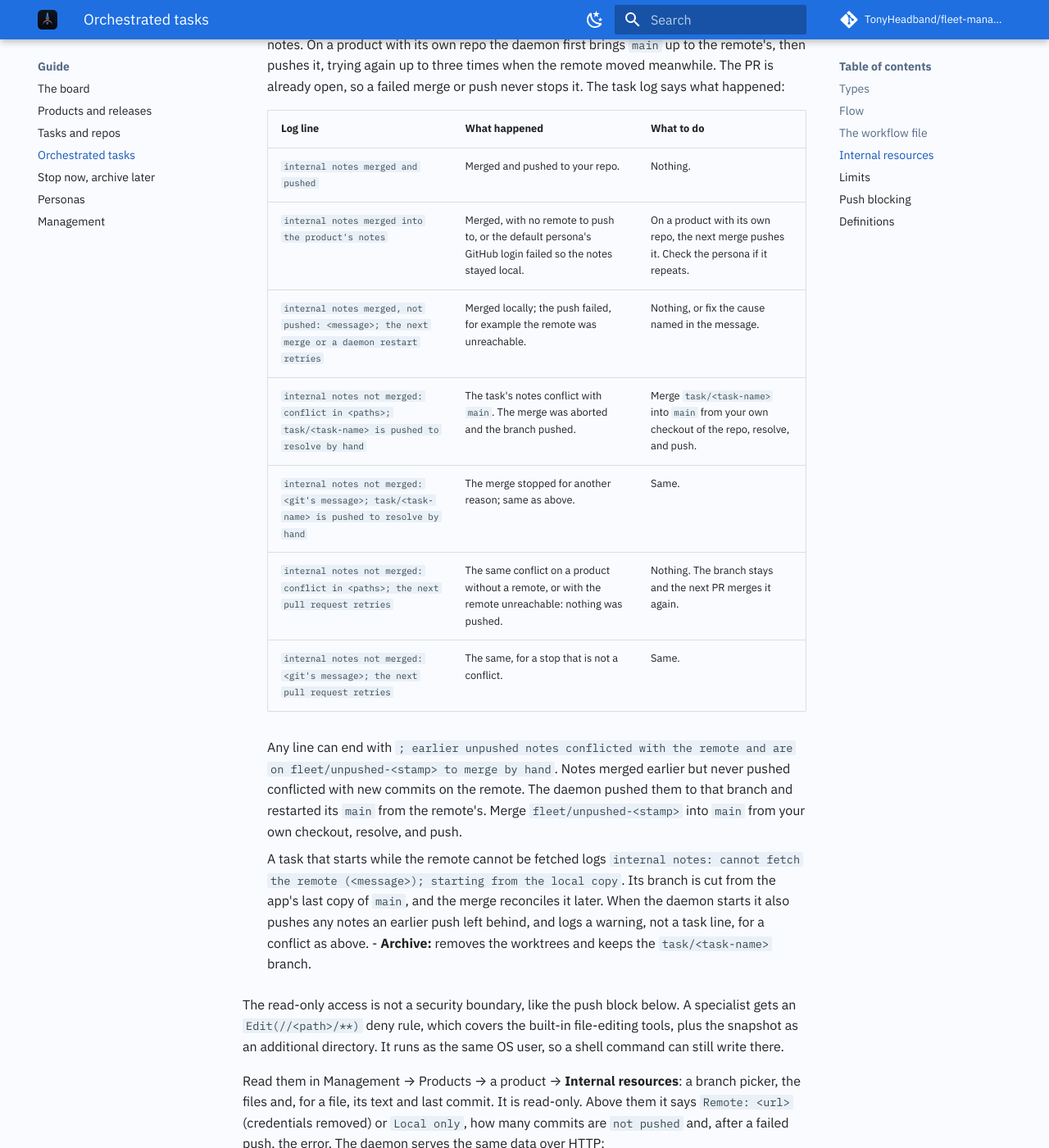
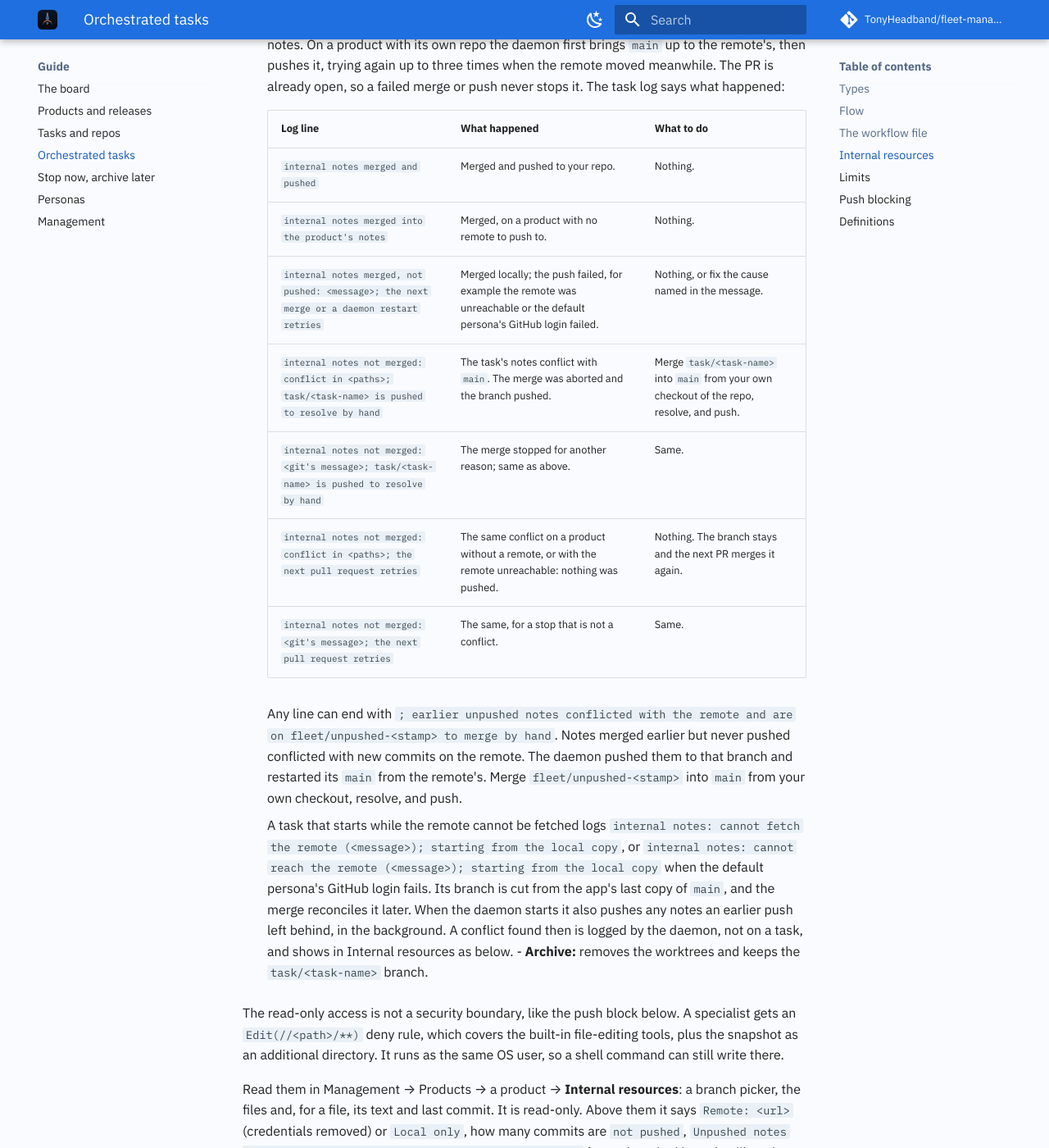
Before and after one commit to TonyHeadband/fleet-manager, an MkDocs documentation site: the page built from docs/guide/orchestrated-tasks.md, in a window 1280 px wide and 1400 px high, scrolled down 2041 px. Shown: the whole window at 82% size. Built offline with MkDocs 1.6.1 and Material for MkDocs 9.7.7, drawn with Linux system fonts in a browser that asks for light colours; comment, search, counter and statistics services are not loaded; some of the changed text lies outside the part shown.

Commit message:
docs: a failed persona login is a failed push, and parked notes show
The "merged into the product's notes" row no longer covers a failed
GitHub login, which now logs "merged, not pushed". Documents the new
attach warning, the background startup push, the parked-branch line in
Internal resources and the host check on a default persona change.

Co-Authored-By: Claude Opus 5.5 <noreply@anthropic.com>

```diff
--- a/docs/guide/orchestrated-tasks.md
+++ b/docs/guide/orchestrated-tasks.md
@@ -78,8 +78,8 @@ that has branches but no `main` is refused.
     | Log line | What happened | What to do |
     | --- | --- | --- |
     | `internal notes merged and pushed` | Merged and pushed to your repo. | Nothing. |
-    | `internal notes merged into the product's notes` | Merged, with no remote to push to, or the default persona's GitHub login failed so the notes stayed local. | On a product with its own repo, the next merge pushes it. Check the persona if it repeats. |
-    | `internal notes merged, not pushed: <message>; the next merge or a daemon restart retries` | Merged locally; the push failed, for example the remote was unreachable. | Nothing, or fix the cause named in the message. |
+    | `internal notes merged into the product's notes` | Merged, on a product with no remote to push to. | Nothing. |
+    | `internal notes merged, not pushed: <message>; the next merge or a daemon restart retries` | Merged locally; the push failed, for example the remote was unreachable or the default persona's GitHub login failed. | Nothing, or fix the cause named in the message. |
     | `internal notes not merged: conflict in <paths>; task/<task-name> is pushed to resolve by hand` | The task's notes conflict with `main`. The merge was aborted and the branch pushed. | Merge `task/<task-name>` into `main` from your own checkout of the repo, resolve, and push. |
     | `internal notes not merged: <git's message>; task/<task-name> is pushed to resolve by hand` | The merge stopped for another reason; same as above. | Same. |
     | `internal notes not merged: conflict in <paths>; the next pull request retries` | The same conflict on a product without a remote, or with the remote unreachable: nothing was pushed. | Nothing. The branch stays and the next PR merges it again. |
@@ -91,9 +91,11 @@ that has branches but no `main` is refused.
     `main` from your own checkout, resolve, and push.
 
     A task that starts while the remote cannot be fetched logs `internal notes: cannot fetch the remote (<message>);
-    starting from the local copy`. Its branch is cut from the app's last copy of `main`, and the merge reconciles it
-    later. When the daemon starts it also pushes any notes an earlier push left behind, and logs a warning, not a task
-    line, for a conflict as above.
+    starting from the local copy`, or `internal notes: cannot reach the remote (<message>); starting from the local
+    copy` when the default persona's GitHub login fails. Its branch is cut from the app's last copy of `main`, and the
+    merge reconciles it later. When the daemon starts it also pushes any notes an earlier push left behind, in the
+    background. A conflict found then is logged by the daemon, not on a task, and shows in Internal resources as
+    below.
 - **Archive:** removes the worktrees and keeps the `task/<task-name>` branch.
 
 The read-only access is not a security boundary, like the push block below. A specialist gets an
@@ -102,7 +104,9 @@ directory. It runs as the same OS user, so a shell command can still write there
 
 Read them in Management → Products → a product → **Internal resources**: a branch picker, the files and, for a
 file, its text and last commit. It is read-only. Above them it says `Remote: <url>` (credentials removed) or
-`Local only`, how many commits are `not pushed` and, after a failed push, the error. The daemon serves the same data over HTTP:
+`Local only`, how many commits are `not pushed`, `Unpushed notes parked on fleet/unpushed-<stamp>; merge it by hand`
+for each parked branch still on the remote and, after a failed push, the error. The daemon serves the same data over
+HTTP:
 
 | Route | Returns |
 | --- | --- |
```
Also changed, not shown: docs/guide/management.md (+2 -1 lines).
